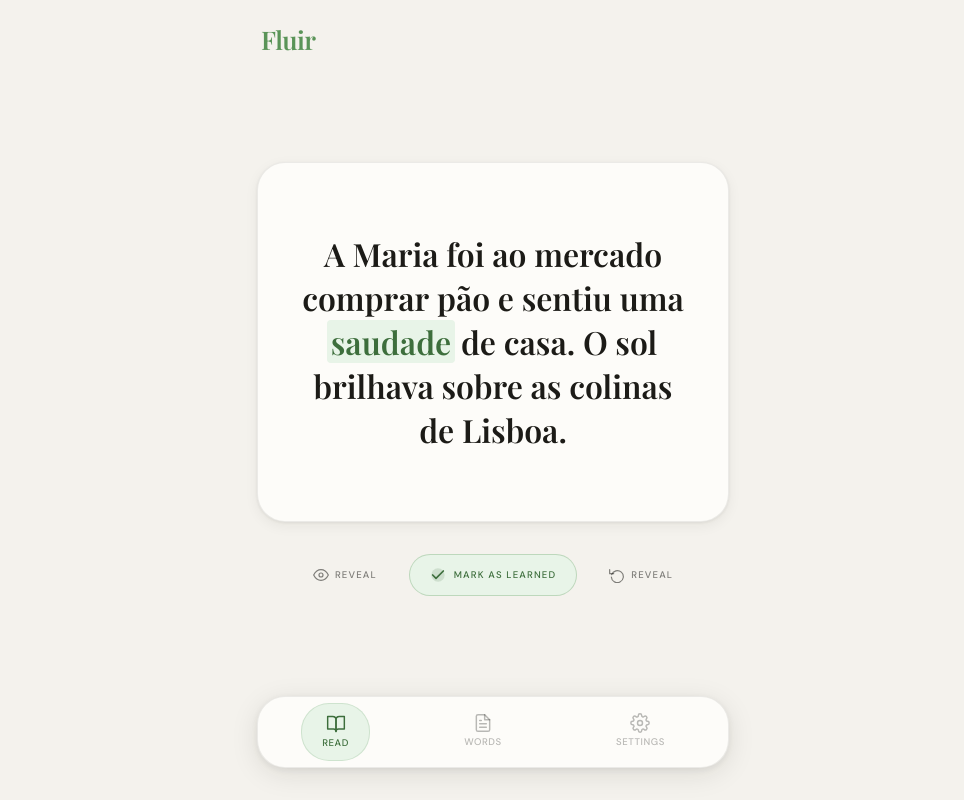
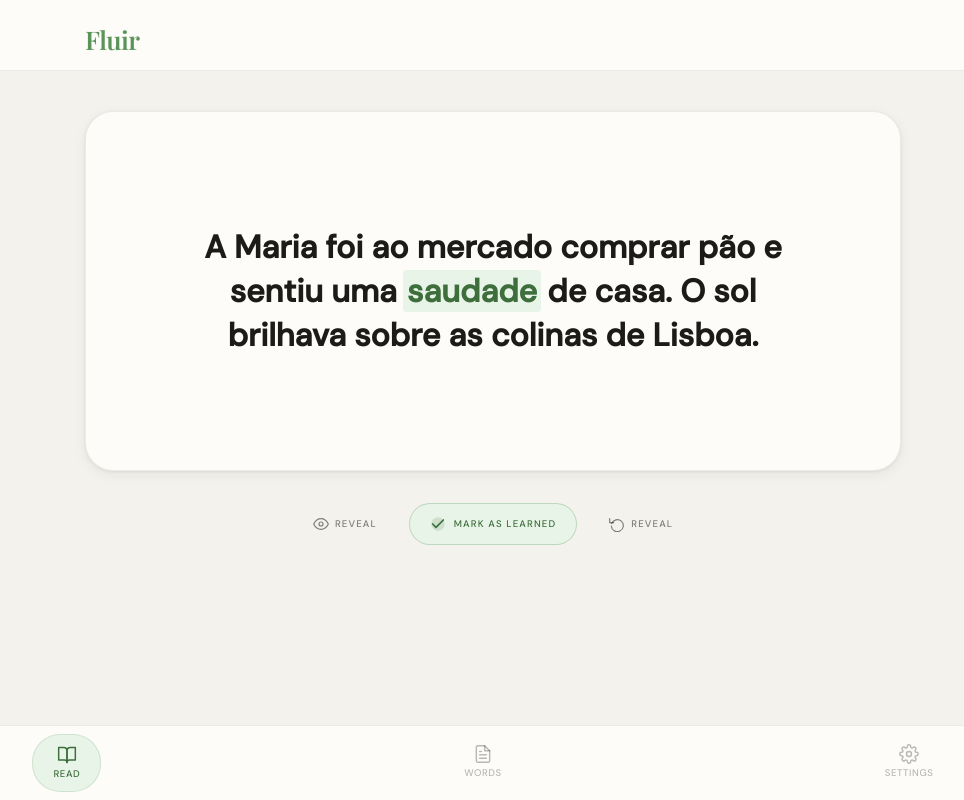
Before and after one commit to jkim228/fluir, a React (Vite) app: page / in a window 1280 px wide. Shown: the whole page, without its empty margins (147-1111 px from the left). Built offline with nearby package versions, Linux system fonts and the light colour scheme; a web font is replaced by a local one.

Commit message:
set up passage card

```diff
--- a/src/App.jsx
+++ b/src/App.jsx
@@ -19,10 +19,11 @@ export default function App() {
   }
 
   return (
-    <div className="min-h-screen bg-bg flex flex-col max-w-lg mx-auto">
+    <div className="min-h-screen bg-bg flex flex-col">
       <Header />
 
       <main className="flex-1 flex flex-col">
+        <div className="max-w-4xl mx-auto w-full flex-1 flex flex-col">
           {activeView === 'read' && (
             <ReadingView
               targetWord={targetWord}
@@ -30,9 +31,10 @@ export default function App() {
               onMarkLearned={handleMarkLearned}
             />
           )}
+        </div>
       </main>
 
-      <footer className="px-5 pb-8 pt-2">
+      <footer>
         <BottomNav activeView={activeView} onNavigate={setActiveView} />
       </footer>
     </div>
--- a/src/components/layout/BottomNav.jsx
+++ b/src/components/layout/BottomNav.jsx
@@ -13,7 +13,7 @@ const NAV_ITEMS = [
  */
 export function BottomNav({ activeView, onNavigate }) {
   return (
-    <nav className="flex justify-around bg-surface border border-[rgba(30,28,20,0.08)] rounded-[28px] px-1.5 py-1.5 shadow-elevated">
+    <nav className="flex justify-around bg-surface border-t border-[rgba(30,28,20,0.08)] px-2 py-2">
       {NAV_ITEMS.map(({ id, label, icon }) => (
         <button
           key={id}
--- a/src/components/layout/Header.jsx
+++ b/src/components/layout/Header.jsx
@@ -3,10 +3,12 @@
  */
 export function Header() {
   return (
-    <header className="px-6 pt-5 pb-3">
-      <span className="font-display text-[1.6rem] font-semibold text-moss tracking-tight">
-        Fluir
-      </span>
+    <header className="w-full bg-surface border-b border-[rgba(30,28,20,0.08)]">
+      <div className="max-w-4xl mx-auto w-full px-10 pt-5 pb-3">
+        <span className="font-display text-[1.6rem] font-semibold text-moss tracking-tight">
+          Fluir
+        </span>
+      </div>
     </header>
   )
 }
--- a/src/components/passage/PassageText.jsx
+++ b/src/components/passage/PassageText.jsx
@@ -10,7 +10,7 @@ export function PassageText({ text, targetWord, onWordTap }) {
   const tokens = tokenize(text)
 
   return (
-    <p className="font-display text-[2rem] font-semibold leading-snug text-ink text-center">
+    <p className="font-body text-[2rem] font-semibold leading-snug text-ink text-center">
       {tokens.map((token, i) => {
         if (token.type === 'space') {
           return <span key={i}>{token.value}</span>
--- a/src/components/passage/PassageView.jsx
+++ b/src/components/passage/PassageView.jsx
@@ -14,7 +14,7 @@ export function PassageView({ passage, onWordTap, onMarkLearned, onRecycle }) {
   return (
     <div className="flex flex-col items-center gap-8">
       {/* Passage card */}
-      <div className="w-full bg-surface rounded-xl shadow-card border border-[rgba(30,28,20,0.08)] px-10 py-16 flex items-center justify-center min-h-[360px]">
+      <div className="w-full bg-surface rounded-xl shadow-card border border-[rgba(30,28,20,0.08)] px-24 py-24 flex items-center justify-center min-h-[360px]">
         <PassageText
           text={passage.text}
           targetWord={passage.targetWord}
--- a/src/views/ReadingView.jsx
+++ b/src/views/ReadingView.jsx
@@ -19,7 +19,7 @@ export default function ReadingView({ targetWord, onWordTap, onMarkLearned }) {
   }
 
   return (
-    <div className="flex-1 px-5 py-6 flex flex-col justify-center">
+    <div className="flex-1 px-10 pt-10 pb-6 flex flex-col">
       <PassageView
         passage={passage}
         onWordTap={onWordTap}
```
Also changed, not shown: .claude/settings.local.json. Lines whose indentation alone changed are shown as unchanged.
